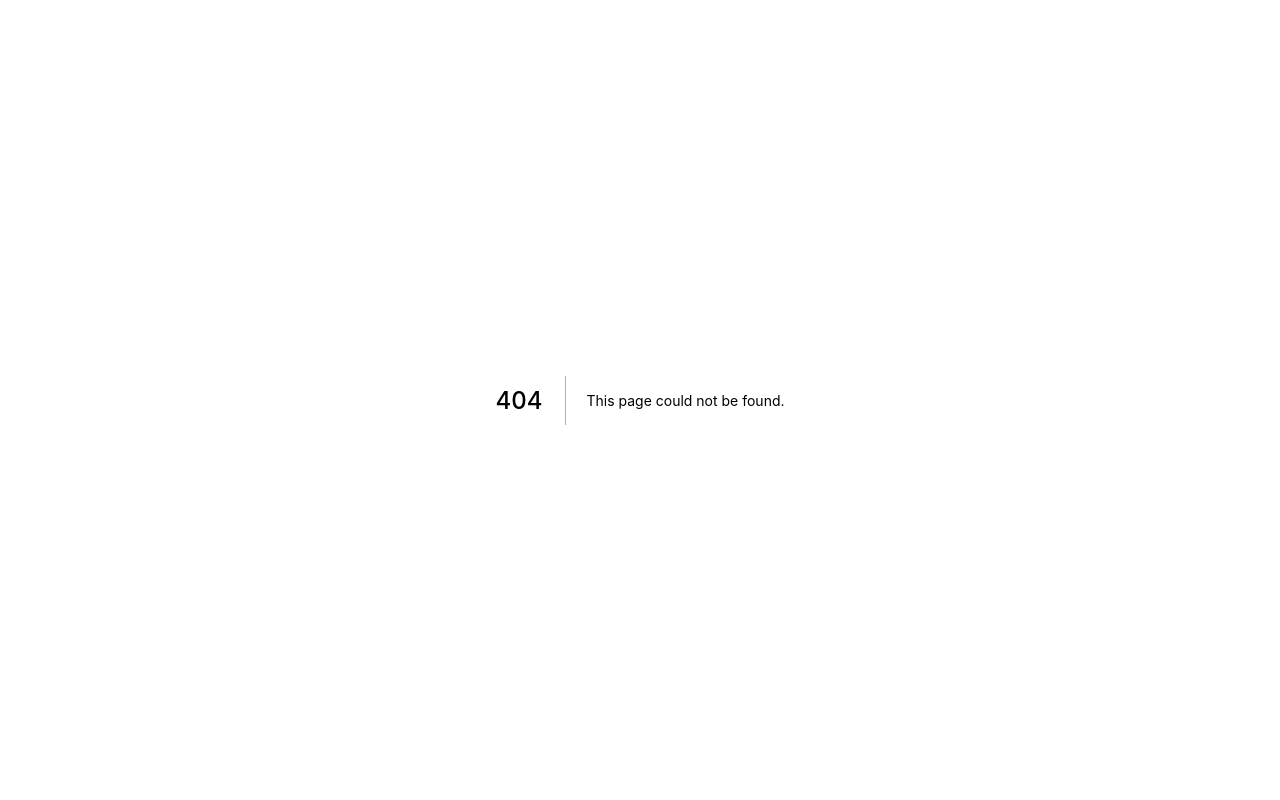
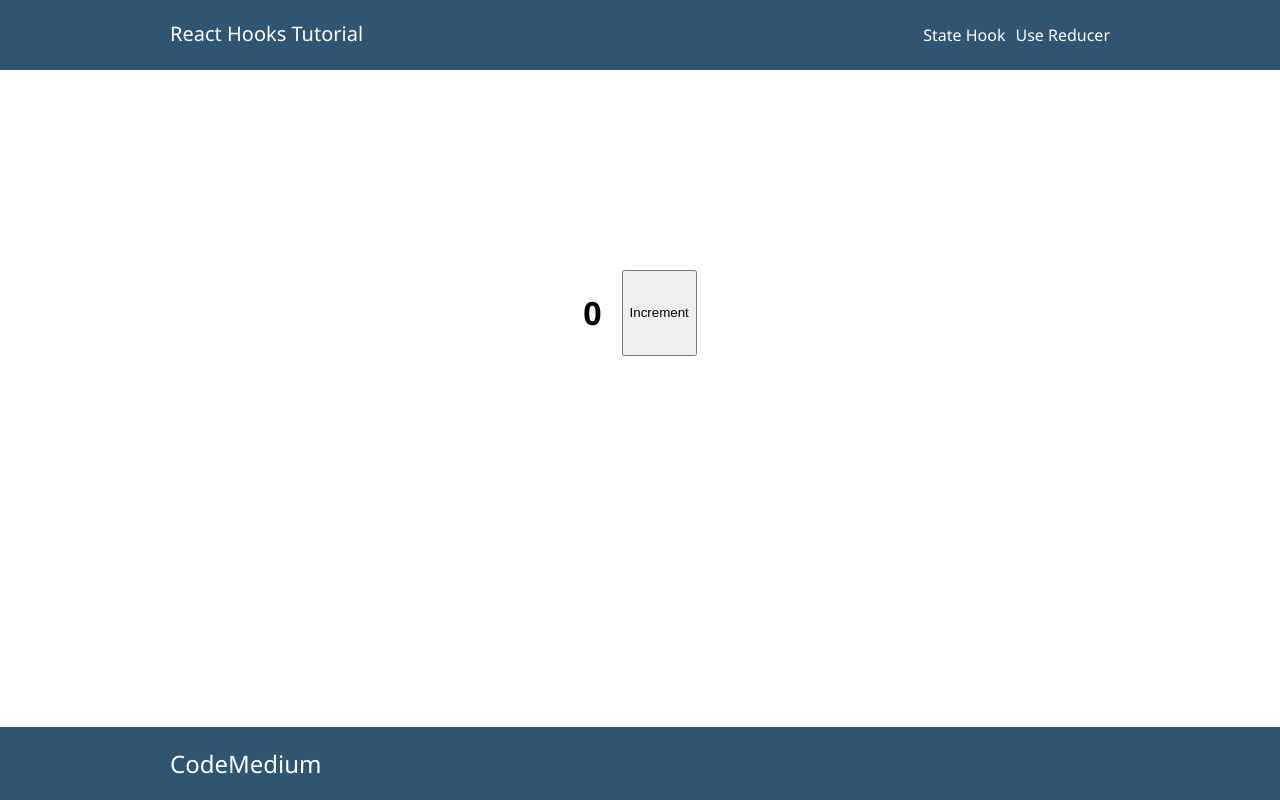
Before and after one commit to ArnasDickus/react-hooks-series, a Next.js app: page /use-reducer in a window 1280 px wide. Before the commit this address had no page. Built offline with nearby package versions, Linux system fonts and the light colour scheme.

Commit message:
stashing-changes

```diff
--- a/src/components/layout/sections/header/header.tsx
+++ b/src/components/layout/sections/header/header.tsx
@@ -14,7 +14,7 @@ const Header = () => {
           </Link>
         </div>
         <nav className="nav">
-          <ul>
+          <ul className="ul">
             {
               navLinks.map((link, index) => {
                 return (
@@ -55,6 +55,11 @@ const ContainerHeader = styled.header`
     align-items: center;
   }
 
+  .ul {
+    display: flex;
+    gap: 10px;
+  }
+
   .link {
     text-decoration: none;
     color: ${props => props.theme.colors.textColor1};
--- a/src/components/layout/sections/header/nav-links/nav-links.ts
+++ b/src/components/layout/sections/header/nav-links/nav-links.ts
@@ -11,5 +11,10 @@ export const navLinks: INavLinks[] = [
         display: true,
         routeName: 'State Hook',
         routeLink: routes['use-state']
-    }
+    },
+    {
+        display: true,
+        routeName: 'Use Reducer',
+        routeLink: routes['use-reducer']
+    },
 ]
--- /dev/null
+++ b/src/pages/use-reducer/index.tsx
@@ -0,0 +1,66 @@
+/* eslint-disable react/no-unescaped-entities */
+import Layout from '@components/layout/layout'
+import { IHeadSeo } from '@shared/interfaces'
+import React, { useReducer, useState } from 'react'
+import styled from 'styled-components';
+
+interface IincrementData {
+  increment: number;
+  history: number[];
+}
+
+const reducer = (state, action) => {
+    switch(action.type) {
+        case "INCREMENT":
+        return {count: state.count =+ 1, ...state}
+
+    }
+}
+
+const UseReducerPage = () => {
+  const headSeoData: IHeadSeo = {
+    title: "Use State Page",
+    content: "Use State hooks",
+    description: "Training for useState hook"
+  }
+
+  const [count, setCount] = useState(0);
+  const [showText, setShowText] = useState(false);
+  const [state, dispatch] = useReducer(reducer, {count: 0, showText: false});
+  return (
+    <Layout headSeoData={headSeoData}>
+      <ContainerUseReducerPage>
+          <div className="wrapper">
+          <h1>{count}</h1>
+          <button onClick={() => {
+              setCount(count + 1);
+              setShowText(!showText);
+          }}>Increment</button>
+            </div>
+
+
+      {showText ? <p className="text">This is a text</p> : null}
+      </ContainerUseReducerPage>
+    </Layout>
+  )
+}
+
+// export const hookFunction = () => {
+//   const [increment, setIncrement] = useState(0);
+// }
+
+export default UseReducerPage;
+
+const ContainerUseReducerPage = styled.div`
+  margin-top: 200px;
+
+
+  .wrapper {
+    display: flex;
+  justify-content: center;
+  column-gap: 20px;
+  }
+  .text {
+      text-align: center;
+  }
+`;
--- a/src/shared/routes.ts
+++ b/src/shared/routes.ts
@@ -1,4 +1,5 @@
 export const routes = {
     home: '/',
-    'use-state': '/use-state'
+    'use-state': '/use-state',
+    'use-reducer': '/use-reducer'
 }
```
